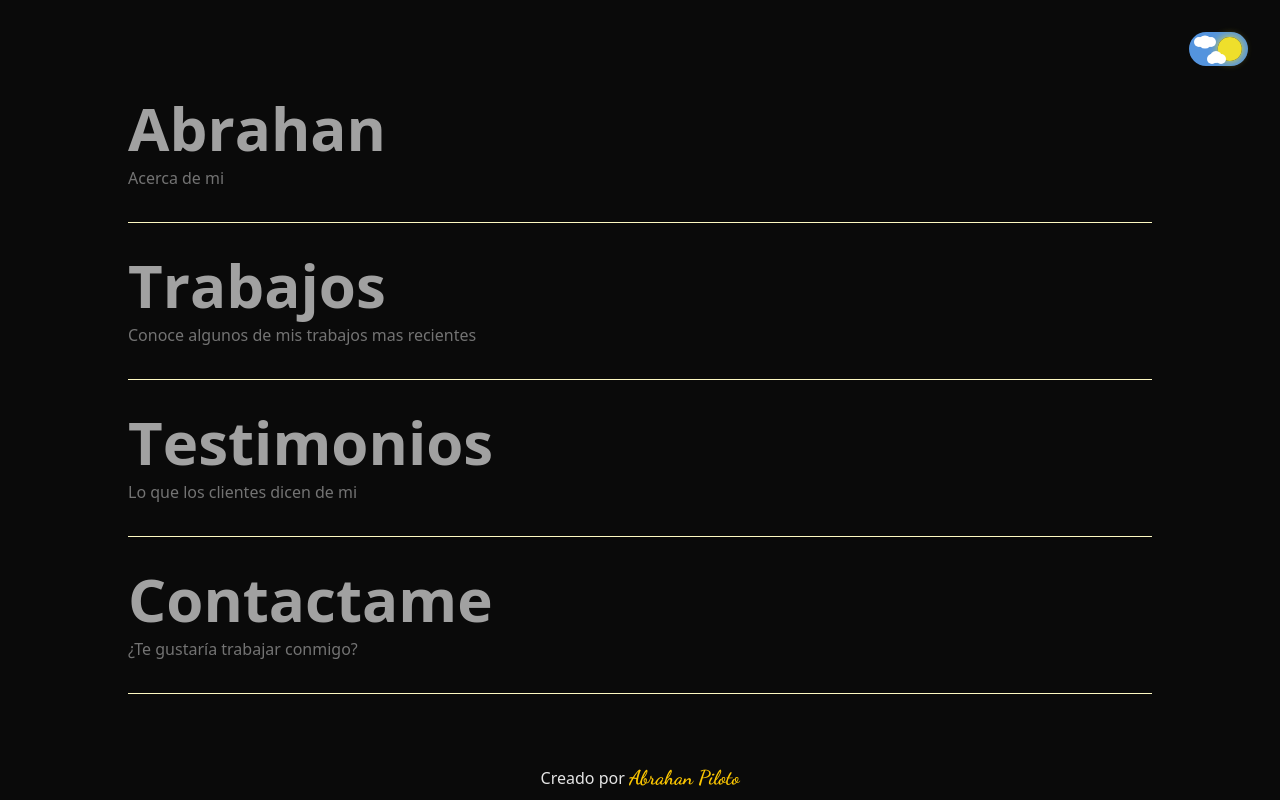
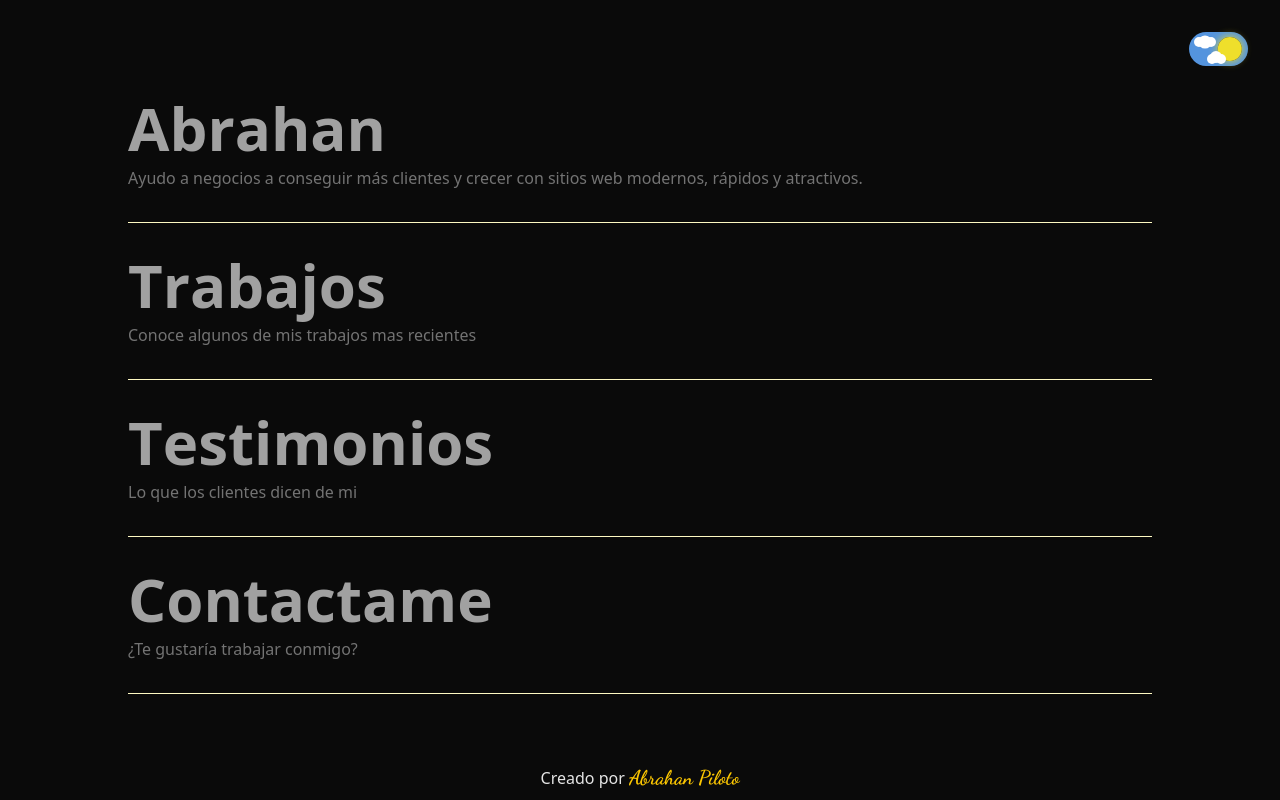
Before and after one commit to Abrahanpiloto/new-portfolio, a React (Vite) app: page / in a window 1280 px wide. Built offline with nearby package versions, Linux system fonts and the light colour scheme.

Commit message:
se cambio subheading del nombre

```diff
--- a/src/components/Welcome.jsx
+++ b/src/components/Welcome.jsx
@@ -14,7 +14,7 @@ const HoverImageLinks = () => {
       <div className="mx-auto max-w-5xl">
         <Link
           heading="Abrahan"
-          subheading="Acerca de mi"
+          subheading="Ayudo a negocios a conseguir más clientes y crecer con sitios web modernos, rápidos y atractivos."
           imgSrc="/yo.jpg"
           href="/sobre-mi"
         />
```
